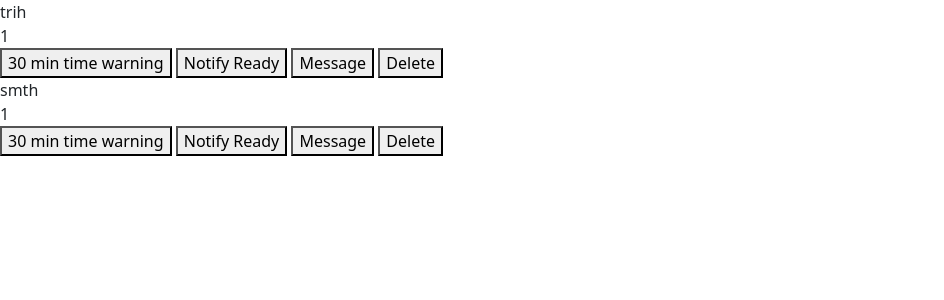
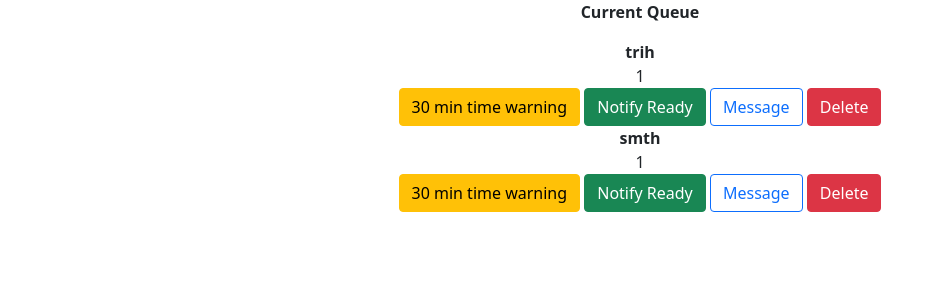
Before and after one commit to mochamapleaf/calgoryhack-potatoburner, a Flask app: page /admin in a window 1280 px wide. Shown: the part 82-382 px from the top of the page, without its empty margins (0-944 px from the left). Run offline with Flask 2, Linux system fonts and the light colour scheme; data comes from the database, SQL or seed files in the repository.

Commit message:
Update admin.html
admin.html updated with Bootstrap elements and better design

```diff
--- a/templates/admin.html
+++ b/templates/admin.html
@@ -11,27 +11,28 @@
 <body>
     <div class="header">
         <nav class="navbar navbar-light bg-rgb(33,82,163)">
-            <a class="navbar-brand"> <h1> UpNext </h1> </a>
+            <a class="navbar-brand logo"> <h1> UpNext </h1> </a>
             <ul class = "navbar-nav">
-                <li class="nav-item">
+                <li class="nav-item admin">
                     <h2> Administrator </h2>
                 </li>
             </ul>
         </nav>
     </div>
+    <p class="title" align="center"><b>Current Queue</b></p>
     <div class="clients-wrapper">
         {% for client in clients %}
-            <div class="client-card">
+            <div class="client-card" align="center">
                 <div class="client-email">
-                    {{ client.email }}
+                    <b>{{ client.email }}</b>
                 </div>
                 <div class="client-phone">
                     {{ client.phone }}
                 </div>
-                <button>30 min time warning</button>
-                <button>Notify Ready</button>
-                <button>Message</button>
-                <button>Delete</button>
+                <button type="button" class="btn btn-warning">30 min time warning</button>
+                <button type="button" class="btn btn-success">Notify Ready</button>
+                <button type="button" class="btn btn-outline-primary">Message</button>
+                <button type="button" class="btn btn-danger">Delete</button>
             </div>
         {% endfor %}
     </div>
```
